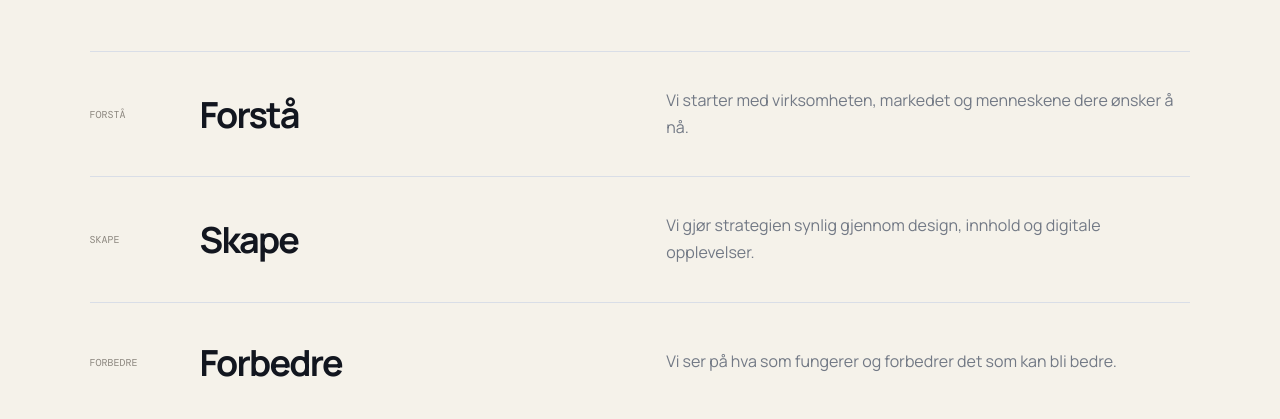
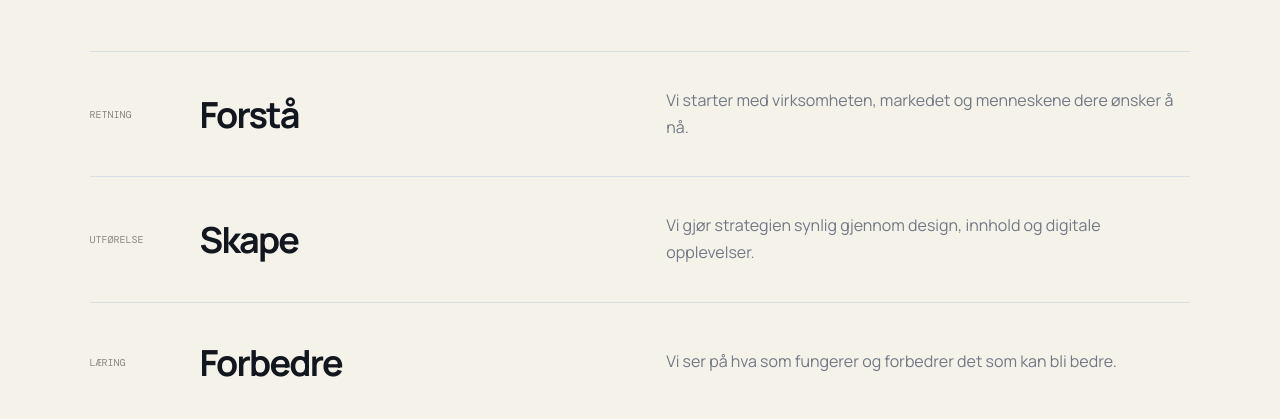
Before and after one commit to KhalilJel/Cidea-Marketing, a React (Vite) app: page / in a window 1280 px wide. Shown: the part 3681-4100 px from the top of the page. Built offline with nearby package versions, Linux system fonts and the light colour scheme.

Commit message:
design: remove duplicate labels from approach section

```diff
--- a/src/main.jsx
+++ b/src/main.jsx
@@ -22,7 +22,7 @@ function Home({lang}){const en=lang==="en";return <><section className="hero"><d
 <Work/>
 <section className="section capabilities"><div className="intro"><p className="eyebrow">WHAT WE DO</p><h2>Én digital tilstedeværelse. Mange kontaktpunkter.</h2></div><div className="capGrid"><a href="/websites"><span>NETTSIDER</span><h3>Nettsider</h3><p>Digitale opplevelser bygget for å bli valgt.</p><b>Utforsk →</b></a><a href="/branding"><span>BRANDING</span><h3>Branding</h3><p>En identitet folk kjenner igjen og husker.</p><b>Utforsk →</b></a><a href="/seo"><span>SEO</span><h3>SEO</h3><p>Synlighet som bygger seg over tid.</p><b>Utforsk →</b></a><a href="/digital-marketing"><span>DIGITAL MARKEDSFØRING</span><h3>Digital markedsføring</h3><p>Kampanjer og innhold som skaper etterspørsel.</p><b>Utforsk →</b></a></div></section>
 <section className="section philosophy"><div className="statement"><p className="eyebrow">THE IDEA</p><h2>Det handler ikke om å være overalt. Det handler om å være tydelig.</h2></div><div className="philosophyGrid"><p>En god digital tilstedeværelse har en rød tråd fra første inntrykk til første henvendelse.</p><div><span>INNSIKT</span><strong>Klarhet</strong><p>Hva må kunden forstå for å kunne velge dere?</p></div><div><span>IDENTITET</span><strong>Gjenkjennelighet</strong><p>Hva skal gjøre merkevaren tydelig og lett å huske?</p></div><div><span>EFFEKT</span><strong>Relevans</strong><p>Hva gjør opplevelsen mer nyttig for kunden?</p></div></div></section>
-<section className="section approach"><div className="intro"><p className="eyebrow">OUR APPROACH</p><h2>Strategi. Design. Resultater.</h2></div><div className="approachList"><div><span>FORSTÅ</span><h3>Forstå</h3><p>Vi starter med virksomheten, markedet og menneskene dere ønsker å nå.</p></div><div><span>SKAPE</span><h3>Skape</h3><p>Vi gjør strategien synlig gjennom design, innhold og digitale opplevelser.</p></div><div><span>FORBEDRE</span><h3>Forbedre</h3><p>Vi ser på hva som fungerer og forbedrer det som kan bli bedre.</p></div></div></section>
+<section className="section approach"><div className="intro"><p className="eyebrow">OUR APPROACH</p><h2>Strategi. Design. Resultater.</h2></div><div className="approachList"><div><span>RETNING</span><h3>Forstå</h3><p>Vi starter med virksomheten, markedet og menneskene dere ønsker å nå.</p></div><div><span>UTFØRELSE</span><h3>Skape</h3><p>Vi gjør strategien synlig gjennom design, innhold og digitale opplevelser.</p></div><div><span>LÆRING</span><h3>Forbedre</h3><p>Vi ser på hva som fungerer og forbedrer det som kan bli bedre.</p></div></div></section>
 <section className="section audit"><div><p className="eyebrow">NO SALES PITCH</p><h2>Hva kunne vært bedre?</h2><p>Vi vurderer nettsiden, merkevaren og den digitale tilstedeværelsen din og peker på de viktigste forbedringsmulighetene.</p><a className="button dark"href={mail}>Få en uforpliktende vurdering →</a><small>Ingen kostnad. Ingen forpliktelser.</small></div><div className="auditNotes"><span>WEBSITE</span><span>BRAND</span><span>SEO</span><span>SOCIAL</span><span>CONVERSION</span></div></section>
 <section className="section journal"><div className="intro"><p className="eyebrow">JOURNAL</p><h2>Vi skriver om ting folk faktisk lurer på.</h2></div><div className="articleGrid">{articles.slice(0,3).map(a=><a href={"/blog/"+a.slug}key={a.slug}><span>ARTICLE</span><h3>{a.title}</h3><p>{a.intro}</p><b>Les artikkelen →</b></a>)}</div></section>
 <section className="final"><p className="eyebrow">LET'S MAKE IT CLEAR</p><h2>Hva skal kunden din se?</h2><p>Vi hjelper deg å gjøre det tydeligere hvem dere er, hva dere tilbyr og hvorfor det er verdt å velge dere.</p><a className="button dark"href={mail}>Få en uforpliktende vurdering →</a></section></>}
```
